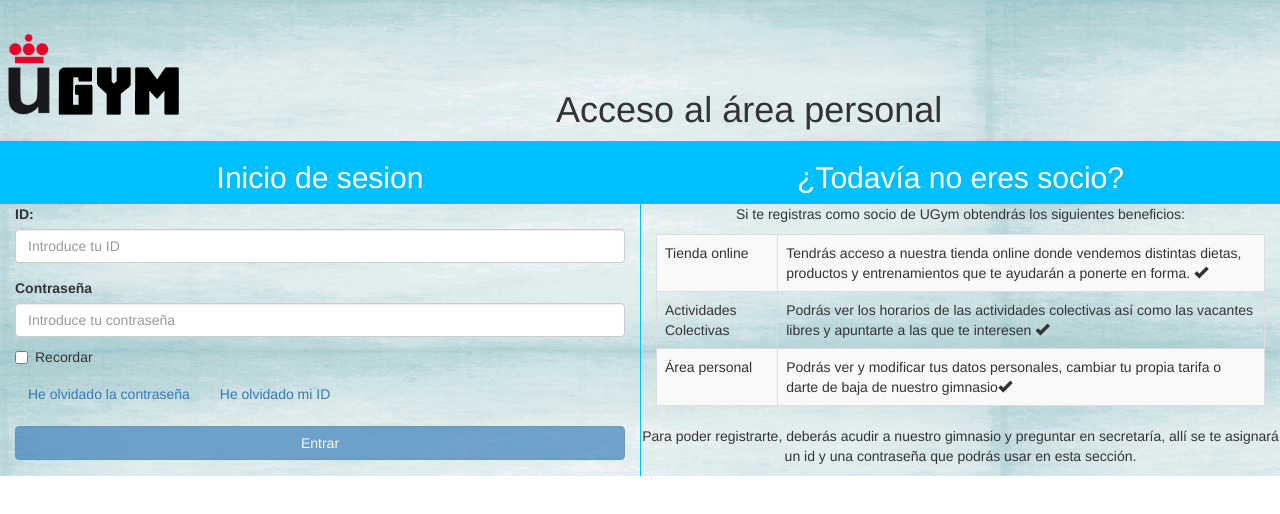
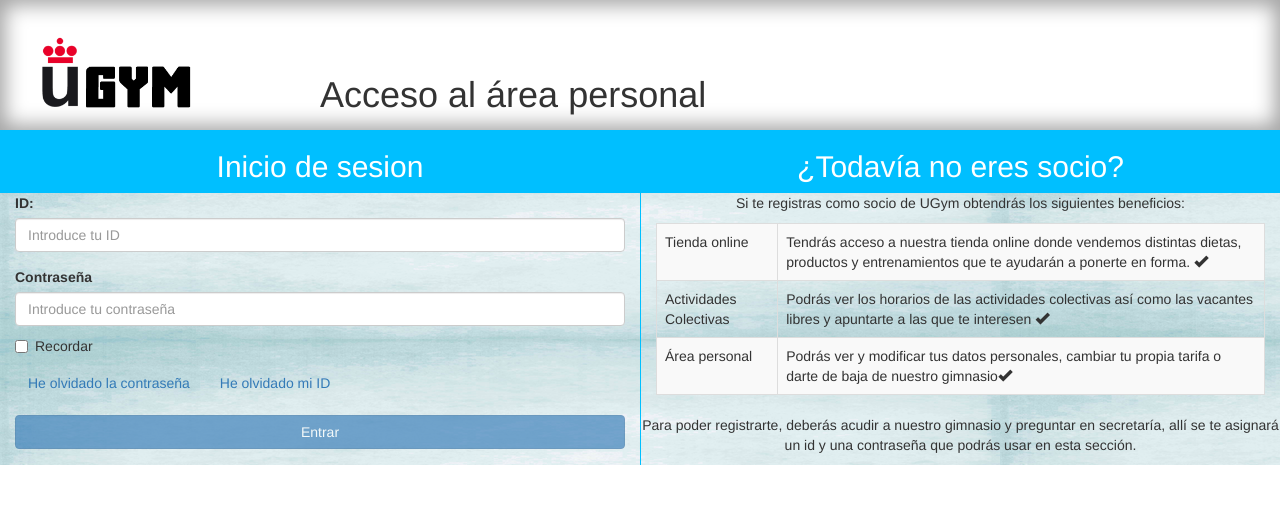
Before and after one commit to jesusAmores/practicaDAW, a plain HTML site: page UGym/AccesoCliente.html in a window 1280 px wide. Drawn offline with nearby package versions, Linux system fonts and the light colour scheme.

Commit message:
Cambio de cabecera

```diff
--- a/UGym/AccesoCliente.html
+++ b/UGym/AccesoCliente.html
@@ -7,15 +7,19 @@
     <link href="http://maxcdn.bootstrapcdn.com/bootstrap/3.3.6/css/bootstrap.min.css" rel="stylesheet">
     <script src="https://ajax.googleapis.com/ajax/libs/jquery/1.11.3/jquery.min.js"></script>
     <script src="http://maxcdn.bootstrapcdn.com/bootstrap/3.3.6/js/bootstrap.min.js"></script>
+    <link rel="icon" type="image/x-icon" href="img/logo.png">
 </head>
 <body style="background-image:url(../img/dark-metal-texture.jpg)">
  <header>
-      <div class="row" style="background-image:url(../img/fondoClaro.png)">
-         <div class="col-sm-3 col-md-2">
-               <img id="img-logo" class="img-responsive"  src="img/logo.png" style="margin-left: auto; margin-right: auto; float: left;
-    padding-top: 25px">
+      <div class="container-fluid">
+          <div class="row" style="box-shadow: inset 0 0 20px 5px #a2a2a2; background-color: white">
+             <div class="col-sm-3">
+                   <img id="img-logo" class="img-responsive"  src="img/logo.png" style="float:left; height: 130px; padding-top: 30px; padding-left: 20px;">
+              </div>
+              <div id="title" class="col">
+                    <h1 style="padding-top: 55px; position: relative">Acceso al área personal</h1>
+              </div>
           </div>
-           <h1 class="text-center" style="padding-top: 70px">Acceso al área personal</h1>
       </div>
    </header>
     <div class="container-fluid">
```
